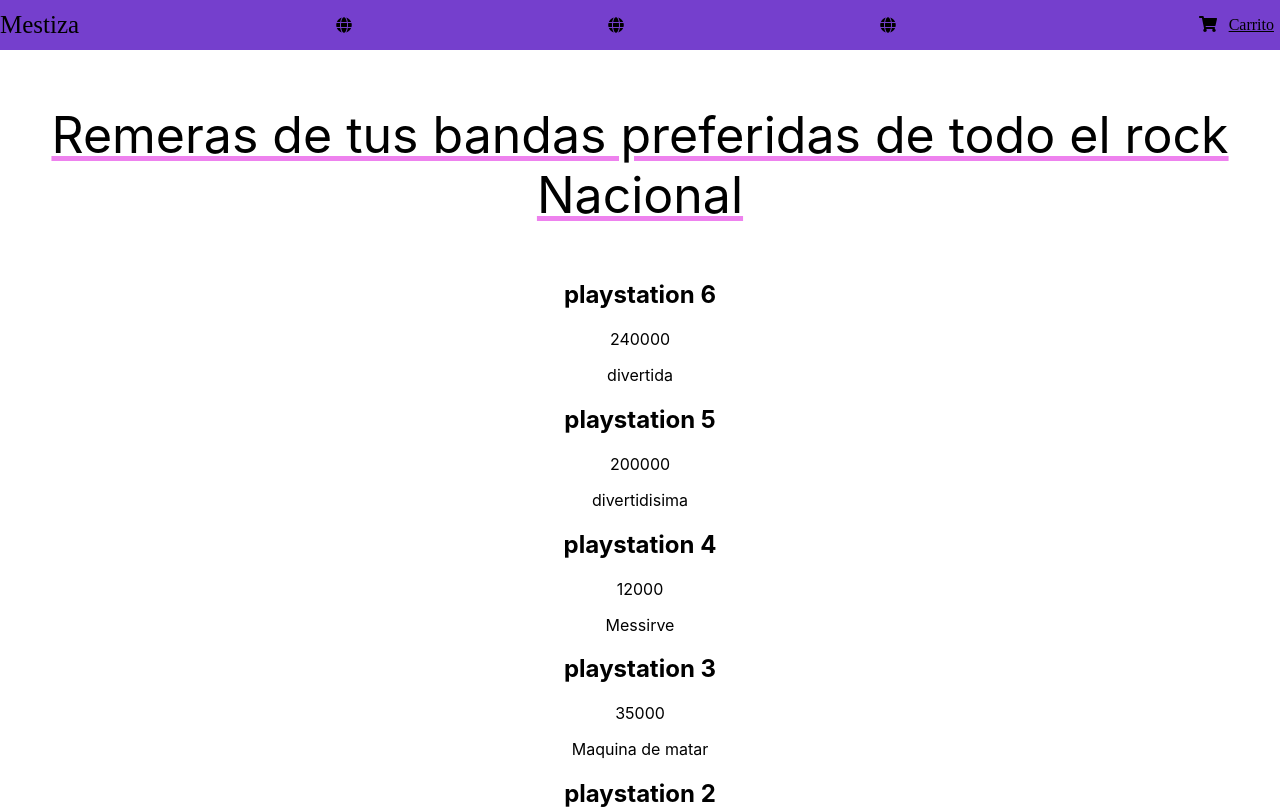
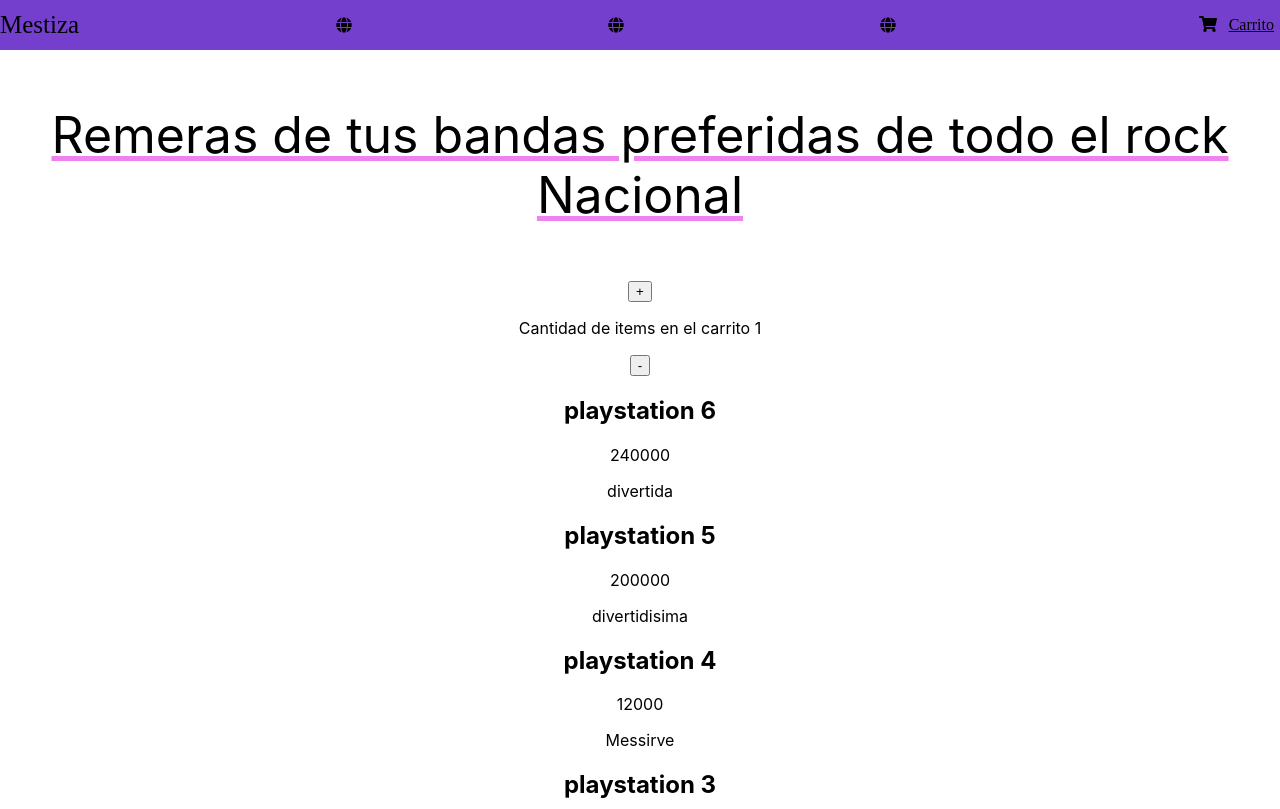
Before and after one commit to geronimolausi19/tienda-react, a React (Create React App) app: page / in a window 1280 px wide. Shown: the top 809 px of the page. Built offline with nearby package versions, Linux system fonts and the light colour scheme; a web font is replaced by a local one.

Commit message:
quintocommit

```diff
--- a/src/App.js
+++ b/src/App.js
@@ -3,6 +3,7 @@
 import { Navbar } from "./components/navbar/nabvar"
 import { List } from "./components/list/list"
 import { ItemListContainer } from "./components/itemListContainer/itemListContainer"
+
 
 function App() {
 const products = [
@@ -41,6 +42,7 @@
     <div className="App">
 
      < Navbar/>
+
   <ItemListContainer/>
      <List products={products} />
     </div>
--- /dev/null
+++ b/src/components/itemCount/itemCount.js
@@ -0,0 +1,77 @@
+import React, { useState } from "react"
+export const ItemCount = (props) => {
+
+const stock = props.stock
+
+const [count, setCount] = useState(1)
+
+ function Sumar (){
+return (
+    <div>
+    <button onClick={()=>
+        {if(stock>count){
+             setCount(count + 1)}
+             }
+             }>
+    +
+</button>
+</div>)
+ }
+
+ function Restar (){
+    return (
+    <div>
+    <p>Cantidad de items en el carrito {count}</p>
+    <button onClick={()=> {if(count>0){
+        setCount(count - 1)}
+        }
+        }>
+            -
+            </button>
+    </div>)
+ }
+
+
+    return (
+<div>
+        <Sumar/>
+        <Restar/>
+        </div>
+    )
+
+   }
+
+
+
+
+
+
+
+
+//  function Sumar(){
+//     const [count, setCount] = useState(1)
+//     console.log(count)
+//     return (
+//     <div>
+
+//     <button onClick={()=> setCount(count + 1)}>
+//     +
+// </button>
+
+// <p>Cantidad de items en el carrito {count}</p>
+// <button onClick={() => setCount(count - 1)}>-</button>
+// </div>
+//     )
+
+// }
+
+// function Resta(){
+//     const [count, setCount] = useState(1)
+//     console.log(count)
+//     return (
+//         <div>
+
+// <button onClick={() => setCount(count - 1)}>-</button>
+// </div>
+// )
+// }
--- a/src/components/itemListContainer/itemListContainer.js
+++ b/src/components/itemListContainer/itemListContainer.js
@@ -1,8 +1,13 @@
 import './itemListContainer.css';
+import {ItemCount} from "../itemCount/itemCount"
 
 export const ItemListContainer = () => {
 return(
+   <div>
    <p className="texto">Remeras de tus bandas preferidas de todo el rock Nacional</p>
+
+<ItemCount stock="5"/>
+</div>
 )
 
 
--- /dev/null
+++ b/src/components/product/product.css
@@ -0,0 +1,3 @@
+.remeras{
+    border: 1px solid red;
+}
```
Also changed, not shown: src/components/list/list.js (+4 -3 lines), src/components/product/product.js (+13 -3 lines), src/components/product.css (deleted).
